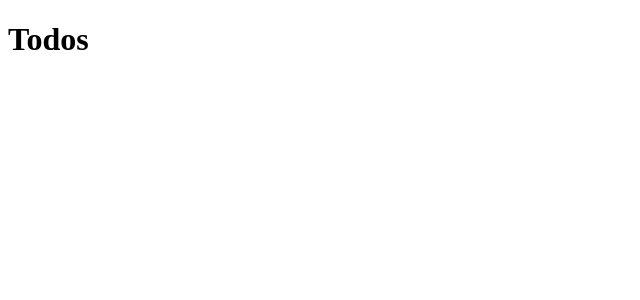
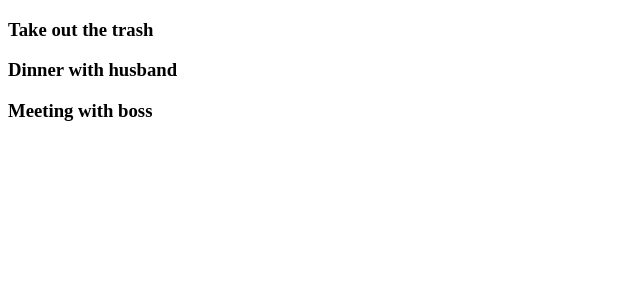
Before and after one commit to MisticG/ReactTodo, a React (Create React App) app: page / in a window 1280 px wide. Shown: the top 300 px of the page, without its empty margins (0-640 px from the left). Built offline with nearby package versions, Linux system fonts and the light colour scheme.

Commit message:
list without key..

```diff
--- a/src/App.tsx
+++ b/src/App.tsx
@@ -1,8 +1,20 @@
 import React, { Component } from 'react';
-import Todo from './components/ToDo'
+import ToDo from './components/ToDo'
 
-class App extends Component {
-  state = {
+export interface User {
+  id: number,
+  title: string,
+  completed: boolean
+}
+
+interface State {
+  todos: User[]
+}
+
+class App extends Component<{}, State> {
+  constructor(props: {}) {
+    super(props);
+    this.state = {
       todos: [
         {
           id: 1,
@@ -21,10 +33,12 @@ class App extends Component {
         }
       ]
     }
+  }
+
   render() {
     return (
-      <div className="App">
-        <Todo/>
+      <div>
+        <ToDo todos={this.state.todos}/>
       </div>
     );
   }
--- a/src/components/ToDo.tsx
+++ b/src/components/ToDo.tsx
@@ -1,13 +1,17 @@
 import React, { Component } from 'react';
+import { User } from '../App';
 
-class Todo extends Component {
+interface Props {
+    todos: User[]
+}
+
+class ToDo extends Component<Props, {}> {
+
   render() {
-    return (
-      <div>
-        <h1>Todos</h1>
-      </div>
-    );
+   return this.props.todos.map((todo) => (
+       <h3>{todo.title}</h3>
+   ))
   }
 }
 
-export default Todo;
+export default ToDo;
```
Lines whose indentation alone changed are shown as unchanged.
